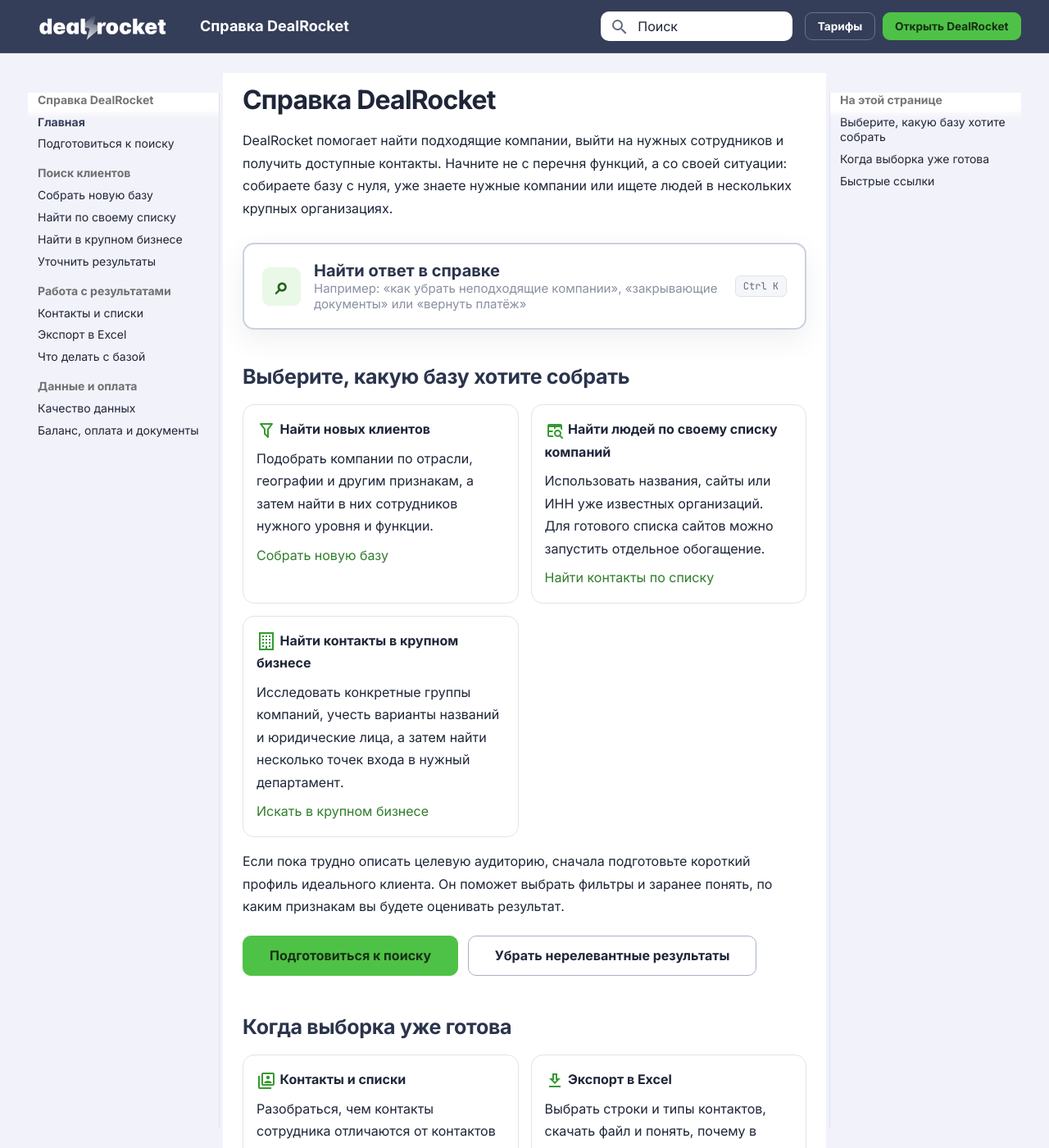
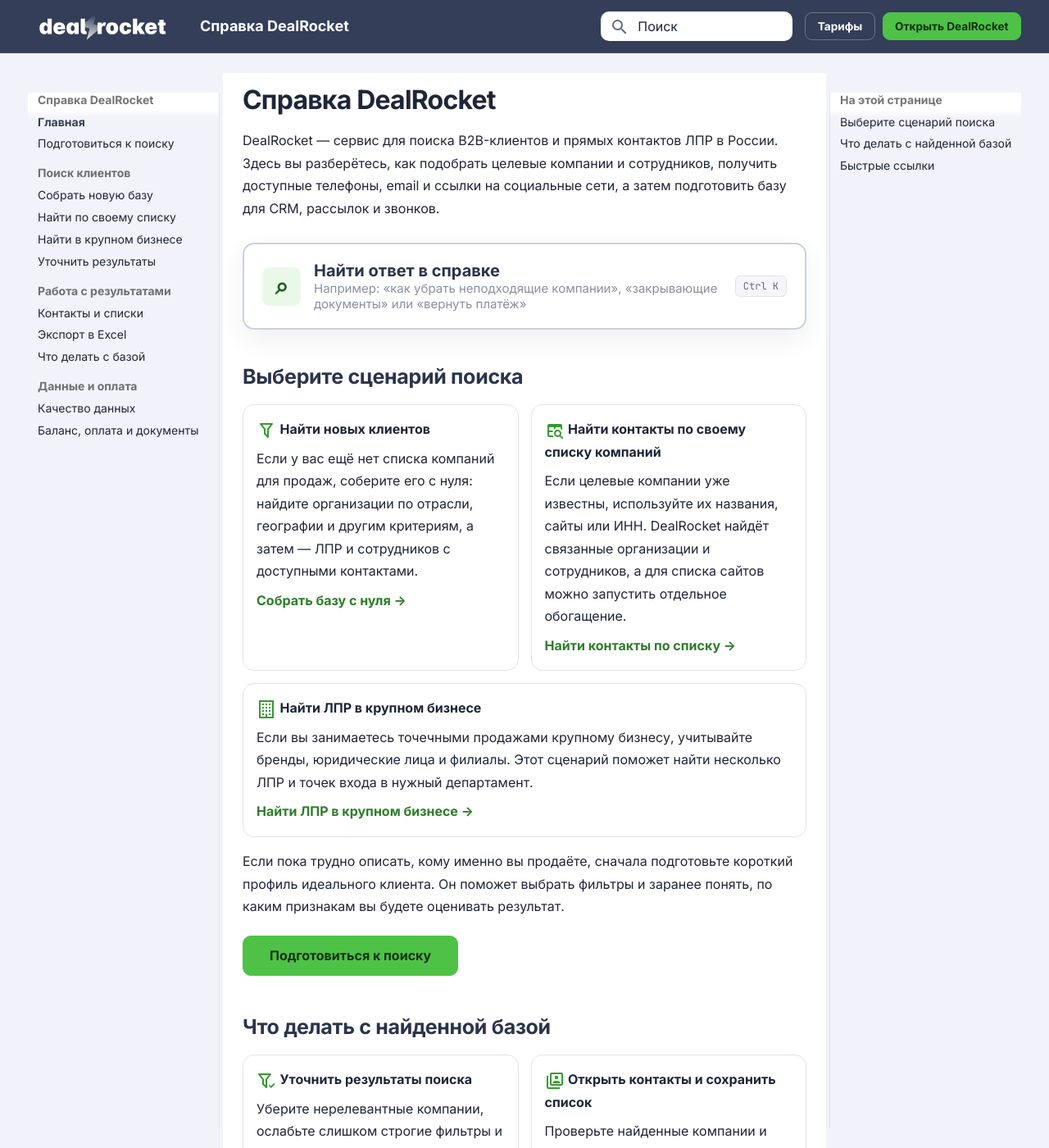
Before and after one commit to prikazchikof/dealrocket-help, an MkDocs documentation site: the page built from docs/index.md, in a window 1280 px wide and 1400 px high. Shown: the whole window at 82% size. Built offline with MkDocs 1.6.1 and Material for MkDocs 9.7.7, drawn with Linux system fonts in a browser that asks for light colours; some of the changed text lies outside the part shown.

Commit message:
content: rewrite help homepage around user scenarios

```diff
--- a/docs/assets/stylesheets/extra.css
+++ b/docs/assets/stylesheets/extra.css
@@ -258,6 +258,47 @@
   transform: translateY(-2px);
 }
 
+.md-typeset .help-card-grid > ul > li {
+  position: relative;
+  display: flex;
+  flex-direction: column;
+  cursor: pointer;
+}
+
+.md-typeset .help-card-grid > ul > li > p:last-child {
+  margin-top: auto;
+}
+
+.md-typeset .help-card-link {
+  display: inline-flex;
+  align-items: center;
+  font-weight: 700;
+  text-decoration: none;
+}
+
+.md-typeset .help-card-link::after {
+  position: absolute;
+  inset: 0;
+  content: "";
+}
+
+.md-typeset .help-card-grid > ul > li:focus-within {
+  outline: 3px solid var(--dr-green);
+  outline-offset: 3px;
+}
+
+.md-typeset .help-card-link:focus-visible {
+  outline: none !important;
+}
+
+.md-typeset .scenario-cards > ul > li:last-child {
+  grid-column: 1 / -1;
+}
+
+.md-typeset .result-cards > ul {
+  grid-template-columns: repeat(2, minmax(0, 1fr));
+}
+
 .md-typeset .grid.cards .lg {
   color: #379a31;
 }
@@ -361,6 +402,14 @@
     grid-template-columns: 1fr;
   }
 
+  .md-typeset .scenario-cards > ul > li:last-child {
+    grid-column: auto;
+  }
+
+  .md-typeset .result-cards > ul {
+    grid-template-columns: 1fr;
+  }
+
   .md-typeset .md-button {
     width: 100%;
     margin-right: 0;
--- a/docs/index.md
+++ b/docs/index.md
@@ -1,7 +1,7 @@
 ---
 id: home
 title: Справка DealRocket
-description: Пошаговые инструкции по поиску B2B-клиентов, работе со своей базой, контактам, экспорту и оплате.
+description: Как находить B2B-клиентов и прямые контакты ЛПР, собирать базы для продаж и работать с ними в DealRocket.
 area: home
 keywords: [как найти клиентов, собрать базу компаний, найти ЛПР, свой список компаний, крупный бизнес, экспорт, оплата]
 status: published
@@ -9,7 +9,7 @@
 ---
 # Справка DealRocket
 
-DealRocket помогает найти подходящие компании, выйти на нужных сотрудников и получить доступные контакты. Начните не с перечня функций, а со своей ситуации: собираете базу с нуля, уже знаете нужные компании или ищете людей в нескольких крупных организациях.
+DealRocket — сервис для поиска B2B-клиентов и прямых контактов ЛПР в России. Здесь вы разберётесь, как подобрать целевые компании и сотрудников, получить доступные телефоны, email и ссылки на социальные сети, а затем подготовить базу для CRM, рассылок и звонков.
 
 <button class="help-search-prompt" type="button" data-open-search>
   <span class="help-search-prompt__icon" aria-hidden="true">⌕</span>
@@ -20,62 +20,73 @@
   <kbd>Ctrl K</kbd>
 </button>
 
-## Выберите, какую базу хотите собрать
+## Выберите сценарий поиска
 
-<div class="grid cards" markdown>
+<div class="grid cards help-card-grid scenario-cards" markdown>
 
 -   :material-filter-outline:{ .lg .middle } **Найти новых клиентов**
 
-    Подобрать компании по отрасли, географии и другим признакам, а затем найти в них сотрудников нужного уровня и функции.
+    Если у вас ещё нет списка компаний для продаж, соберите его с нуля: найдите организации по отрасли, географии и другим критериям, а затем — ЛПР и сотрудников с доступными контактами.
 
-    [Собрать новую базу](search/index.md)
+    [Собрать базу с нуля →](search/index.md){ .help-card-link }
 
--   :material-table-search:{ .lg .middle } **Найти людей по своему списку компаний**
+-   :material-table-search:{ .lg .middle } **Найти контакты по своему списку компаний**
 
-    Использовать названия, сайты или ИНН уже известных организаций. Для готового списка сайтов можно запустить отдельное обогащение.
+    Если целевые компании уже известны, используйте их названия, сайты или ИНН. DealRocket найдёт связанные организации и сотрудников, а для списка сайтов можно запустить отдельное обогащение.
 
-    [Найти контакты по списку](search/company-list/index.md)
+    [Найти контакты по списку →](search/company-list/index.md){ .help-card-link }
 
--   :material-office-building-outline:{ .lg .middle } **Найти контакты в крупном бизнесе**
+-   :material-office-building-outline:{ .lg .middle } **Найти ЛПР в крупном бизнесе**
 
-    Исследовать конкретные группы компаний, учесть варианты названий и юридические лица, а затем найти несколько точек входа в нужный департамент.
+    Если вы занимаетесь точечными продажами крупному бизнесу, учитывайте бренды, юридические лица и филиалы. Этот сценарий поможет найти несколько ЛПР и точек входа в нужный департамент.
 
-    [Искать в крупном бизнесе](search/large-business/index.md)
+    [Найти ЛПР в крупном бизнесе →](search/large-business/index.md){ .help-card-link }
 
 </div>
 
-Если пока трудно описать целевую аудиторию, сначала подготовьте короткий профиль идеального клиента. Он поможет выбрать фильтры и заранее понять, по каким признакам вы будете оценивать результат.
+Если пока трудно описать, кому именно вы продаёте, сначала подготовьте короткий профиль идеального клиента. Он поможет выбрать фильтры и заранее понять, по каким признакам вы будете оценивать результат.
 
 [Подготовиться к поиску](start/index.md){ .md-button .md-button--primary }
-[Убрать нерелевантные результаты](search/refine/index.md){ .md-button }
 
-## Когда выборка уже готова
+## Что делать с найденной базой
 
-<div class="grid cards" markdown>
+<div class="grid cards help-card-grid result-cards" markdown>
 
--   :material-account-box-multiple-outline:{ .lg .middle } **Контакты и списки**
+-   :material-filter-check-outline:{ .lg .middle } **Уточнить результаты поиска**
 
-    Разобраться, чем контакты сотрудника отличаются от контактов компании, сохранить выборку и продолжить работу позже.
+    Уберите нерелевантные компании, ослабьте слишком строгие фильтры и сохраните подходящую выборку, не начиная поиск заново.
 
-    [Работать с контактами и списками](contacts/index.md)
+    [Уточнить результаты →](search/refine/index.md){ .help-card-link }
 
--   :material-download-outline:{ .lg .middle } **Экспорт в Excel**
+-   :material-account-box-multiple-outline:{ .lg .middle } **Открыть контакты и сохранить список**
 
-    Выбрать строки и типы контактов, скачать файл и понять, почему в некоторых полях появились звёздочки или пустые значения.
+    Проверьте найденные компании и сотрудников, откройте нужные контакты и сохраните выборку, чтобы вернуться к ней позже.
 
-    [Выгрузить базу](export/index.md)
+    [Работать с контактами и списками →](contacts/index.md){ .help-card-link }
 
--   :material-database-check-outline:{ .lg .middle } **Качество данных**
+-   :material-download-outline:{ .lg .middle } **Экспортировать базу**
 
-    Узнать, откуда берутся сведения, как они проверяются и почему у разных компаний и сотрудников доступен разный набор полей.
+    Выгрузите найденные компании и контакты в Excel, чтобы передать их в CRM, систему рассылок или сервис для звонков.
 
-    [Разобраться в качестве данных](data-quality/index.md)
+    [Экспортировать базу →](export/index.md){ .help-card-link }
 
--   :material-wallet-outline:{ .lg .middle } **Баланс, оплата и документы**
+-   :material-account-arrow-right-outline:{ .lg .middle } **Подготовить базу к работе**
 
-    Понять тарификацию, оплатить тариф, получить документы, отключить продление или проверить возможность возврата.
+    Подготовьте данные к звонкам, email-рассылкам или работе в социальных сетях и выберите подходящий канал для первого контакта.
 
-    [Перейти к оплате и документам](billing/index.md)
+    [Начать работу с базой →](outreach/index.md){ .help-card-link }
+
+-   :material-database-check-outline:{ .lg .middle } **Проверить качество данных**
+
+    Узнайте, откуда DealRocket получает сведения, как проверяет контакты и что делать, если нужного телефона или email нет.
+
+    [Разобраться в качестве данных →](data-quality/index.md){ .help-card-link }
+
+-   :material-wallet-outline:{ .lg .middle } **Разобраться с тарифом и оплатой**
+
+    Узнайте, чем отличаются тарифы, за что списывается баланс контактов, как получить закрывающие документы, отключить продление или проверить возможность возврата.
+
+    [Перейти к тарифам и оплате →](billing/index.md){ .help-card-link }
 
 </div>
 
```
